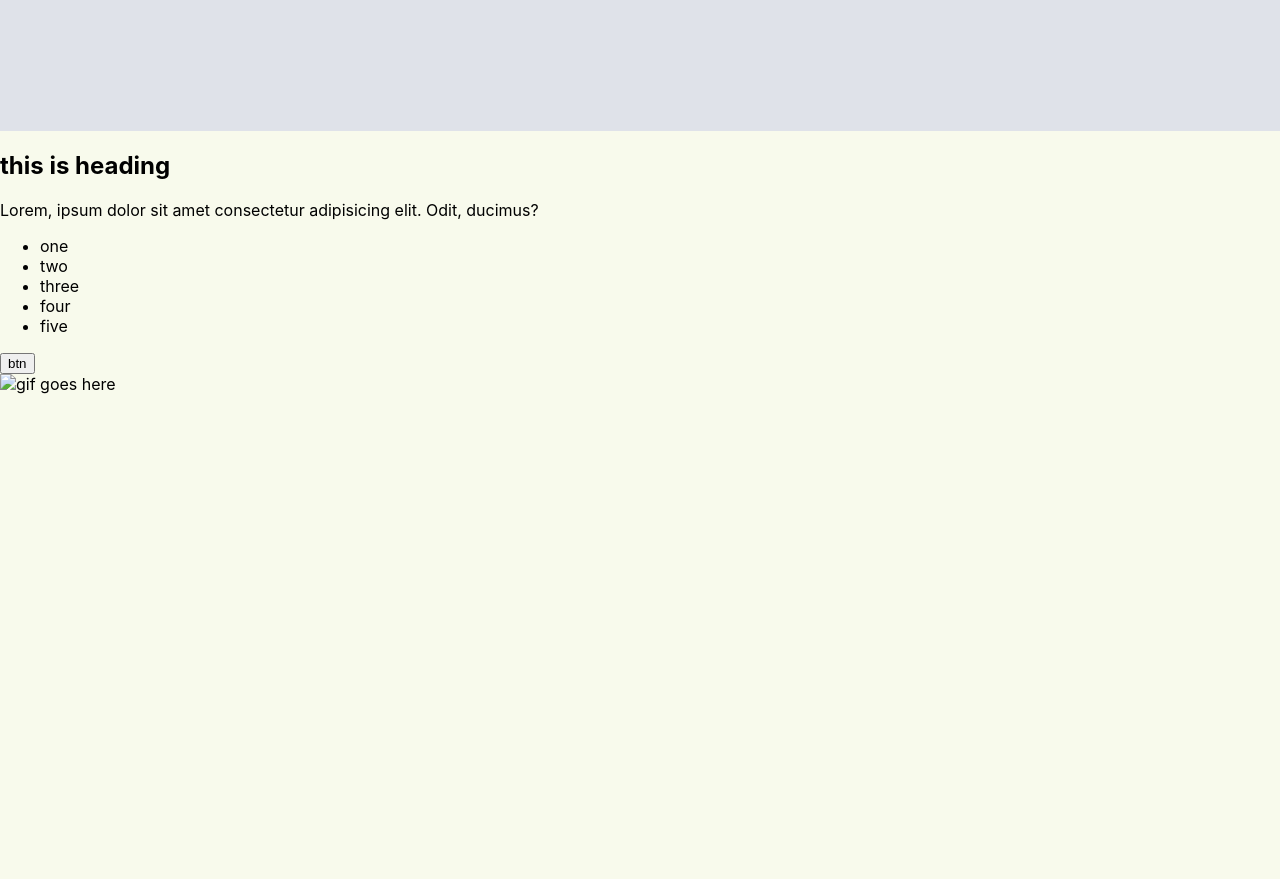
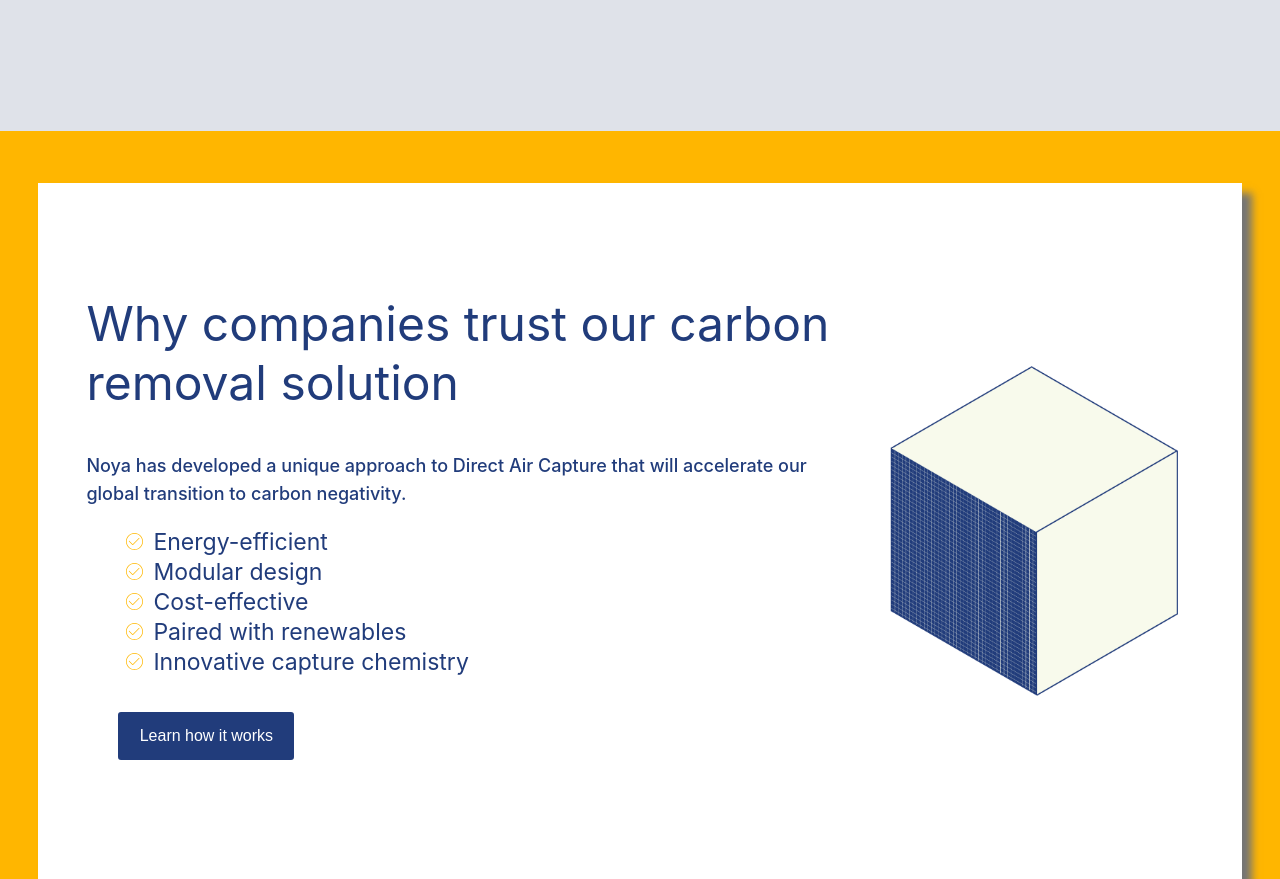
Before and after one commit to shivanshuhere/Nova, a plain HTML site: page index.html in a window 1280 px wide. Shown: the part 2440-3319 px from the top of the page. Drawn offline with Linux system fonts and the light colour scheme.

Commit message:
working section Done ✅

```diff
--- a/index.html
+++ b/index.html
@@ -75,29 +75,31 @@
         <p class="para2">
           Be part of removing the trillions of tons of excess CO2 in the atmosphere, helping restore a healthy balance of carbon.
         </p>
-        <button>Learn more</button>
+        <button class="btn">Learn more</button>
       </div>
     </section>
 
     <!-- working section -->
     <section class="section" id="working">
-      <div>
-        <h1>this is heading</h1>
+      <div class="box" id="yellow_box">
+
+        <div class="working_context">
+          <h1>Why companies trust our carbon removal solution</h1>
           <p>
-          Lorem, ipsum dolor sit amet consectetur adipisicing elit. Odit,
-          ducimus?
+            Noya has developed a unique approach to Direct Air Capture that will accelerate our global transition to carbon negativity.
           </p>
           <ul>
-          <li>one</li>
-          <li>two</li>
-          <li>three</li>
-          <li>four</li>
-          <li>five</li>
+            <li>Energy-efficient</li>
+            <li>Modular design</li>
+            <li>Cost-effective</li>
+            <li>Paired with renewables</li>
+            <li>Innovative capture chemistry</li>
           </ul>
-        <button>btn</button>
+          <button>Learn how it works</button>
         </div>
-      <div>
-        <img src="" alt="gif goes here" />
+        <div class="working_img">
+          <img src="assest/working_png.png" alt="" />
+        </div>
       </div>
       </section>
   </body>
--- a/styles.css
+++ b/styles.css
@@ -210,5 +210,103 @@ body {
   background-color: white;
   color: #213e62;
   font-weight: 500;
-  transition: ease-in 1s;
+  animation: btn 2s;
 }
+
+@keyframes btn {
+  100%,
+  0% {
+  }
+  50% {
+    transition: ease 1s;
+  }
+}
+
+/* Working */
+#working {
+  width: 100%;
+  background-color: #ffb600;
+  display: flex;
+  justify-content: center;
+  align-items: center;
+}
+
+#working .working_context {
+  color: #213c7b;
+}
+
+#working #yellow_box {
+  height: 87vh;
+  width: 94vw;
+  background-color: white;
+  display: flex;
+  justify-content: center;
+  align-items: center;
+  box-shadow: 10px 10px 8px #757575;
+}
+
+#working .working_img {
+  display: flex;
+  justify-content: center;
+  align-items: center;
+}
+#working .working_img img {
+  width: 18rem;
+  margin-right: 4rem;
+}
+
+#working .working_context {
+  margin-left: 3rem;
+}
+#working .working_context h1 {
+  font-size: xxx-large;
+  font-weight: 400;
+}
+#working .working_context p {
+  font-size: large;
+  font-weight: 500;
+  line-height: 28px;
+  padding-right: 5rem;
+}
+#working .working_context ul {
+  font-size: larger;
+  line-height: 24px;
+}
+
+#working .working_context button {
+  height: 3rem;
+  width: 11rem;
+  padding: 20px, 90px;
+  margin-left: 2rem;
+  margin-top: 1rem;
+  margin-bottom: 3rem;
+  border-radius: 3px;
+  background-color: #213c7b;
+  border: 2px solid #213c7b;
+  color: white;
+  font-size: medium;
+}
+
+#working .working_context button:hover {
+  background-color: white;
+  color: #213e62;
+  font-weight: 500;
+  animation: btn 2s;
+}
+
+#working .working_context ul li {
+  list-style-type: none;
+  font-size: larger;
+  line-height: 30px;
+}
+
+#working .working_context ul li::before {
+  background-image: url(assest/yellow_tick.svg);
+  background-size: 17px 17px;
+  background-repeat: no-repeat;
+  display: inline-block;
+  width: 17px;
+  height: 17px;
+  content: "";
+  margin-right: 10px;
+}
```
Also changed, not shown: assest/working_png.png (added), assest/yellow_tick.svg (added). Lines whose indentation alone changed are shown as unchanged.
